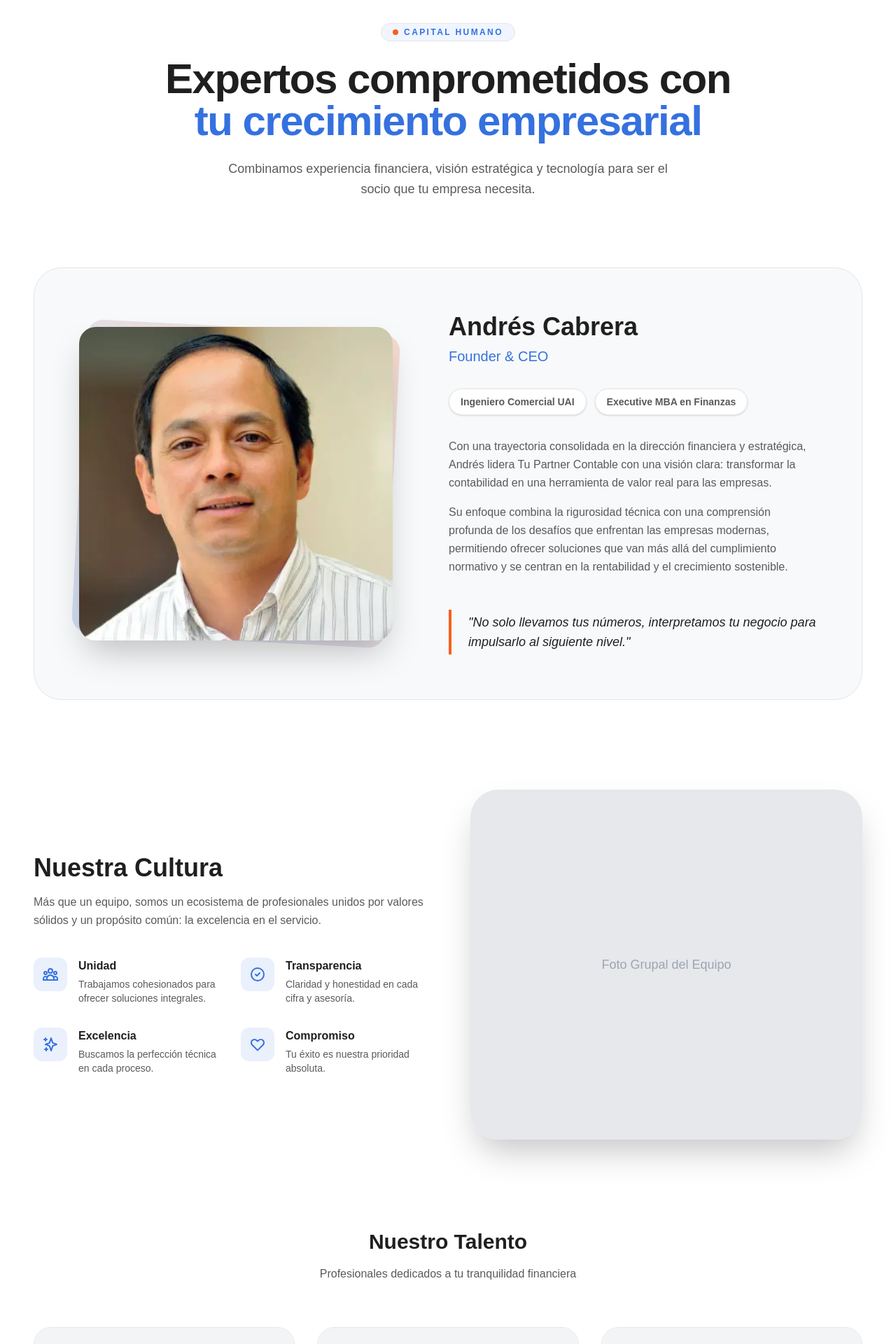
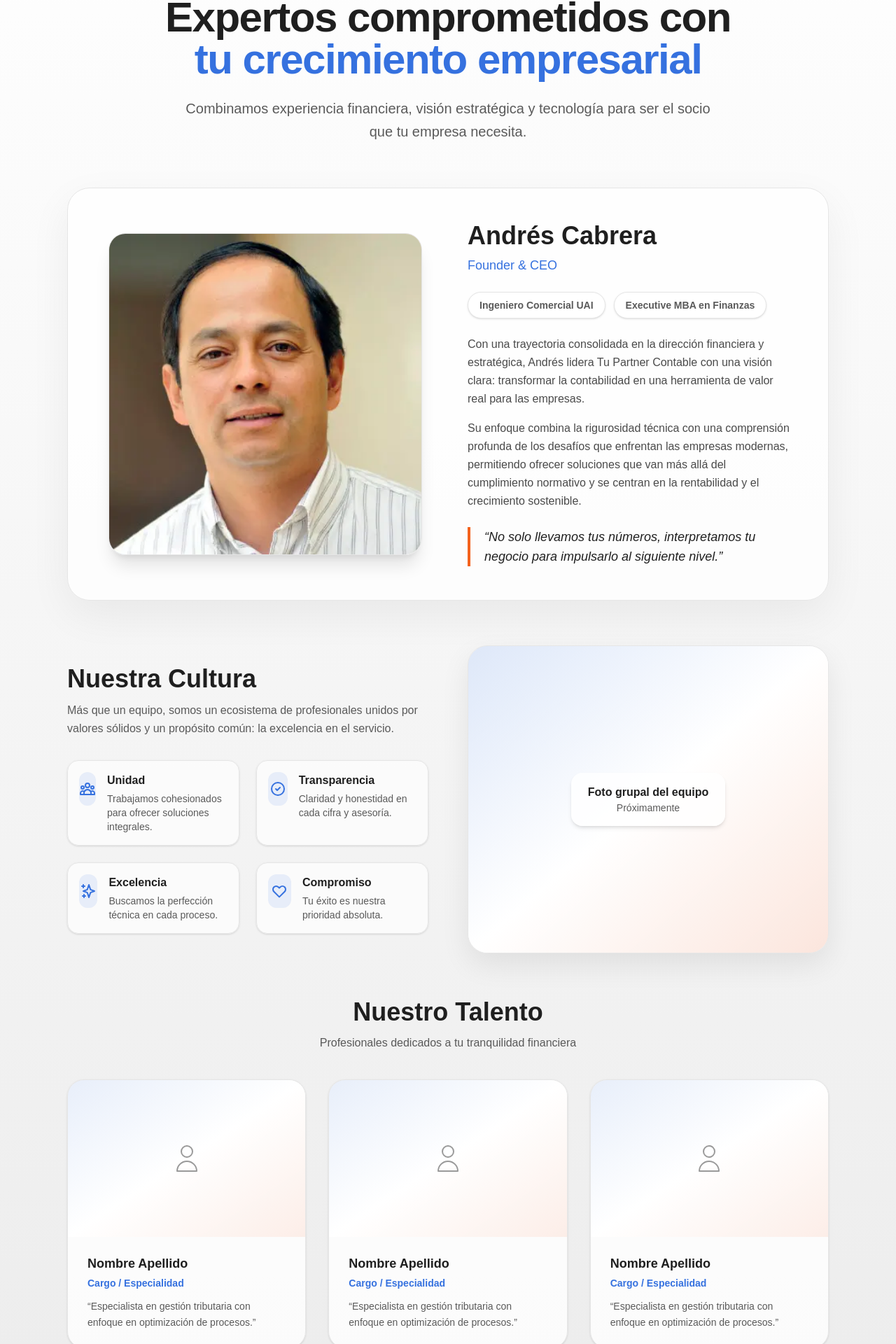
Before and after one commit to Dxeg0o/tupartnercontable, a Next.js app in the folder my-app/: page /nuestro-equipo in a window 1280 px wide. Shown: the part 224-2144 px from the top of the page at 70% size. Built offline with nearby package versions, Linux system fonts and the light colour scheme.

Commit message:
Refine team page layout and navigation

```diff
--- a/my-app/src/app/navigation.data.ts
+++ b/my-app/src/app/navigation.data.ts
@@ -1,5 +1,6 @@
 export const landingNavigation = [
-  { label: "Asesoría Contable", href: "asesoria-contable" },
-  { label: "Asesoría Tributaria", href: "asesoria-tributaria" },
-  { label: "Asesoría en Recursos Humanos", href: "asesoria-recursos-humanos" },
+  { label: "Asesoría Contable", href: "/asesoria-contable" },
+  { label: "Asesoría Tributaria", href: "/asesoria-tributaria" },
+  { label: "Asesoría en Recursos Humanos", href: "/asesoria-recursos-humanos" },
+  { label: "Nuestro Equipo", href: "/nuestro-equipo" },
 ];
--- a/my-app/src/app/nuestro-equipo/page.tsx
+++ b/my-app/src/app/nuestro-equipo/page.tsx
@@ -10,55 +10,54 @@ export const metadata = {
 
 export default function NuestroEquipo() {
   return (
-    <div className="min-h-screen bg-white">
+    <div className="min-h-screen bg-[linear-gradient(180deg,#FFFFFF,#E6E6E6)]">
       <Navigation navigation={landingNavigation} />
 
-      <main className="pt-32 pb-20">
+      <main className="mx-auto flex min-h-screen max-w-6xl flex-col gap-16 px-6 pb-16 pt-10 lg:px-8">
         {/* Hero Section */}
-        <section className="container mx-auto px-6 lg:px-12 mb-24 text-center">
-          <div className="inline-flex items-center gap-2 rounded-full border border-[#E6E6E6] bg-[#6A9AFA1A] px-4 py-1 text-xs font-semibold uppercase tracking-[0.2em] text-[#3571DF] mb-6">
+        <section className="flex flex-col items-center gap-4 text-center lg:gap-6">
+          <div className="inline-flex items-center gap-2 rounded-full border border-[#E6E6E6] bg-[#6A9AFA1A] px-4 py-1 text-xs font-semibold uppercase tracking-[0.2em] text-[#3571DF]">
             <span className="h-2 w-2 rounded-full bg-[#F4621D]" />
             Capital Humano
           </div>
-          <h1 className="text-4xl lg:text-6xl font-bold tracking-tight text-[#1F1F1F] mb-6">
-            Expertos comprometidos con <br className="hidden lg:block" />
+          <h1 className="text-4xl font-bold tracking-tight text-[#1F1F1F] sm:text-5xl lg:text-6xl">
+            Expertos comprometidos con
+            <br className="hidden lg:block" />
             <span className="text-[#3571DF]">tu crecimiento empresarial</span>
           </h1>
-          <p className="max-w-2xl mx-auto text-lg text-[#5A5A5A] leading-relaxed">
+          <p className="max-w-3xl text-lg leading-relaxed text-[#5A5A5A] lg:text-xl">
             Combinamos experiencia financiera, visión estratégica y tecnología para ser el socio que tu empresa necesita.
           </p>
         </section>
 
         {/* CEO Profile Section */}
-        <section className="container mx-auto px-6 lg:px-12 mb-32">
-          <div className="bg-[#F8F9FA] rounded-[2.5rem] p-8 lg:p-16 border border-[#E6E6E6]">
-            <div className="flex flex-col lg:flex-row items-center gap-12 lg:gap-20">
-              <div className="relative w-full lg:w-1/2 aspect-[3/4] lg:aspect-square max-w-md mx-auto lg:mx-0">
-                <div className="absolute inset-0 bg-gradient-to-tr from-[#3571DF] to-[#F4621D] rounded-3xl transform rotate-3 opacity-20"></div>
+        <section className="rounded-[2rem] border border-[#E6E6E6] bg-white/80 p-8 shadow-[0_20px_60px_rgba(0,0,0,0.06)] lg:p-12">
+          <div className="grid items-center gap-10 lg:grid-cols-2 lg:gap-14">
+            <div className="relative mx-auto h-[380px] w-full max-w-md overflow-hidden rounded-3xl border border-[#E6E6E6] bg-gradient-to-tr from-[#3571DF]/15 via-white to-[#F4621D]/15 shadow-xl lg:h-[460px]">
               <Image
                 src="/andres-cabrera.webp"
                 alt="Andrés Cabrera - CEO Tu Partner Contable"
                 fill
-                  className="object-cover rounded-3xl shadow-2xl"
+                className="object-cover"
                 priority
               />
             </div>
-              <div className="w-full lg:w-1/2 space-y-8">
-                <div>
-                  <h2 className="text-3xl lg:text-4xl font-bold text-[#1F1F1F] mb-2">Andrés Cabrera</h2>
-                  <p className="text-xl text-[#3571DF] font-medium">Founder & CEO</p>
+            <div className="space-y-6">
+              <div className="space-y-2">
+                <h2 className="text-3xl font-bold text-[#1F1F1F] lg:text-4xl">Andrés Cabrera</h2>
+                <p className="text-lg font-medium text-[#3571DF]">Founder & CEO</p>
               </div>
 
               <div className="flex flex-wrap gap-3">
-                  <span className="px-4 py-2 bg-white border border-[#E6E6E6] rounded-full text-sm font-semibold text-[#5A5A5A] shadow-sm">
+                <span className="rounded-full border border-[#E6E6E6] bg-white px-4 py-2 text-sm font-semibold text-[#5A5A5A] shadow-sm">
                   Ingeniero Comercial UAI
                 </span>
-                  <span className="px-4 py-2 bg-white border border-[#E6E6E6] rounded-full text-sm font-semibold text-[#5A5A5A] shadow-sm">
+                <span className="rounded-full border border-[#E6E6E6] bg-white px-4 py-2 text-sm font-semibold text-[#5A5A5A] shadow-sm">
                   Executive MBA en Finanzas
                 </span>
               </div>
 
-                <div className="space-y-4 text-[#5A5A5A] leading-relaxed">
+              <div className="space-y-4 text-[#4A4A4A] leading-relaxed">
                 <p>
                   Con una trayectoria consolidada en la dirección financiera y estratégica, Andrés lidera Tu Partner Contable con una visión clara: transformar la contabilidad en una herramienta de valor real para las empresas.
                 </p>
@@ -67,112 +66,115 @@ export default function NuestroEquipo() {
                 </p>
               </div>
 
-                <div className="pt-4">
-                  <div className="inline-block border-l-4 border-[#F4621D] pl-6 py-1">
-                    <p className="text-lg italic text-[#1F1F1F] font-medium">
-                      "No solo llevamos tus números, interpretamos tu negocio para impulsarlo al siguiente nivel."
+              <div className="inline-block border-l-4 border-[#F4621D] pl-5">
+                <p className="text-lg font-medium italic text-[#1F1F1F]">
+                  &ldquo;No solo llevamos tus números, interpretamos tu negocio para impulsarlo al siguiente nivel.&rdquo;
                 </p>
-                  </div>
-                </div>
               </div>
             </div>
           </div>
         </section>
 
         {/* Culture & Values Section */}
-        <section className="container mx-auto px-6 lg:px-12 mb-32">
-          <div className="grid lg:grid-cols-2 gap-16 items-center">
-            <div className="order-2 lg:order-1 space-y-10">
-              <div className="space-y-4">
-                <h2 className="text-3xl lg:text-4xl font-bold text-[#1F1F1F]">Nuestra Cultura</h2>
-                <p className="text-[#5A5A5A] leading-relaxed">
+        <section className="grid items-center gap-12 lg:grid-cols-2 lg:gap-14">
+          <div className="space-y-8">
+            <div className="space-y-3">
+              <h2 className="text-3xl font-bold text-[#1F1F1F] lg:text-4xl">Nuestra Cultura</h2>
+              <p className="leading-relaxed text-[#5A5A5A]">
                 Más que un equipo, somos un ecosistema de profesionales unidos por valores sólidos y un propósito común: la excelencia en el servicio.
               </p>
             </div>
 
-              <div className="grid sm:grid-cols-2 gap-8">
+            <div className="grid gap-6 sm:grid-cols-2">
               {[
                 {
                   title: "Unidad",
                   desc: "Trabajamos cohesionados para ofrecer soluciones integrales.",
                   icon: (
-                      <svg className="w-6 h-6" fill="none" viewBox="0 0 24 24" stroke="currentColor">
+                    <svg className="h-6 w-6" fill="none" viewBox="0 0 24 24" stroke="currentColor">
                       <path strokeLinecap="round" strokeLinejoin="round" strokeWidth={2} d="M17 20h5v-2a3 3 0 00-5.356-1.857M17 20H7m10 0v-2c0-.656-.126-1.283-.356-1.857M7 20H2v-2a3 3 0 015.356-1.857M7 20v-2c0-.656.126-1.283.356-1.857m0 0a5.002 5.002 0 019.288 0M15 7a3 3 0 11-6 0 3 3 0 016 0zm6 3a2 2 0 11-4 0 2 2 0 014 0zM7 10a2 2 0 11-4 0 2 2 0 014 0z" />
                     </svg>
-                    )
+                  ),
                 },
                 {
                   title: "Transparencia",
                   desc: "Claridad y honestidad en cada cifra y asesoría.",
                   icon: (
-                      <svg className="w-6 h-6" fill="none" viewBox="0 0 24 24" stroke="currentColor">
+                    <svg className="h-6 w-6" fill="none" viewBox="0 0 24 24" stroke="currentColor">
                       <path strokeLinecap="round" strokeLinejoin="round" strokeWidth={2} d="M9 12l2 2 4-4m6 2a9 9 0 11-18 0 9 9 0 0118 0z" />
                     </svg>
-                    )
+                  ),
                 },
                 {
                   title: "Excelencia",
                   desc: "Buscamos la perfección técnica en cada proceso.",
                   icon: (
-                      <svg className="w-6 h-6" fill="none" viewBox="0 0 24 24" stroke="currentColor">
+                    <svg className="h-6 w-6" fill="none" viewBox="0 0 24 24" stroke="currentColor">
                       <path strokeLinecap="round" strokeLinejoin="round" strokeWidth={2} d="M5 3v4M3 5h4M6 17v4m-2-2h4m5-16l2.286 6.857L21 12l-5.714 2.143L13 21l-2.286-6.857L5 12l5.714-2.143L13 3z" />
                     </svg>
-                    )
+                  ),
                 },
                 {
                   title: "Compromiso",
                   desc: "Tu éxito es nuestra prioridad absoluta.",
                   icon: (
-                      <svg className="w-6 h-6" fill="none" viewBox="0 0 24 24" stroke="currentColor">
+                    <svg className="h-6 w-6" fill="none" viewBox="0 0 24 24" stroke="currentColor">
                       <path strokeLinecap="round" strokeLinejoin="round" strokeWidth={2} d="M4.318 6.318a4.5 4.5 0 000 6.364L12 20.364l7.682-7.682a4.5 4.5 0 00-6.364-6.364L12 7.636l-1.318-1.318a4.5 4.5 0 00-6.364 0z" />
                     </svg>
-                    )
-                  }
+                  ),
+                },
               ].map((value, idx) => (
-                  <div key={idx} className="flex gap-4">
-                    <div className="flex-shrink-0 w-12 h-12 rounded-xl bg-[#3571DF]/10 flex items-center justify-center text-[#3571DF]">
+                <div key={idx} className="flex gap-4 rounded-2xl border border-[#E6E6E6] bg-white/70 p-4 shadow-sm">
+                  <div className="flex h-12 w-12 items-center justify-center rounded-xl bg-[#3571DF]/10 text-[#3571DF]">
                     {value.icon}
                   </div>
                   <div>
-                      <h3 className="font-bold text-[#1F1F1F] mb-1">{value.title}</h3>
+                    <h3 className="mb-1 font-bold text-[#1F1F1F]">{value.title}</h3>
                     <p className="text-sm text-[#5A5A5A]">{value.desc}</p>
                   </div>
                 </div>
               ))}
             </div>
           </div>
-            <div className="order-1 lg:order-2 relative h-[500px] rounded-[2.5rem] overflow-hidden shadow-2xl">
-              <div className="absolute inset-0 bg-gray-200 animate-pulse flex items-center justify-center text-gray-400">
-                <span className="text-lg font-medium">Foto Grupal del Equipo</span>
+          <div className="relative h-[360px] overflow-hidden rounded-[1.75rem] border border-[#E6E6E6] bg-white/70 shadow-[0_16px_40px_rgba(0,0,0,0.08)] lg:h-[440px]">
+            <div className="absolute inset-0 bg-gradient-to-br from-[#3571DF]/15 via-white to-[#F4621D]/15" />
+            <div className="relative flex h-full items-center justify-center text-center text-[#5A5A5A]">
+              <div className="rounded-2xl bg-white/80 px-6 py-4 shadow-md">
+                <span className="text-base font-semibold text-[#1F1F1F]">Foto grupal del equipo</span>
+                <p className="text-sm text-[#5A5A5A]">Próximamente</p>
               </div>
-              {/* Placeholder for Group Photo - Replace with actual image when available */}
+            </div>
             {/* <Image src="/team-group.jpg" alt="Equipo Tu Partner Contable" fill className="object-cover" /> */}
-            </div>
           </div>
         </section>
 
         {/* Team Grid Section */}
-        <section className="container mx-auto px-6 lg:px-12">
-          <div className="text-center mb-16">
-            <h2 className="text-3xl font-bold text-[#1F1F1F] mb-4">Nuestro Talento</h2>
+        <section className="space-y-10">
+          <div className="text-center space-y-3">
+            <h2 className="text-3xl font-bold text-[#1F1F1F] lg:text-4xl">Nuestro Talento</h2>
             <p className="text-[#5A5A5A]">Profesionales dedicados a tu tranquilidad financiera</p>
           </div>
 
-          <div className="grid md:grid-cols-2 lg:grid-cols-3 gap-8">
+          <div className="grid gap-8 md:grid-cols-2 lg:grid-cols-3">
             {[1, 2, 3, 4, 5, 6].map((item) => (
-              <div key={item} className="group bg-white rounded-3xl border border-[#E6E6E6] overflow-hidden hover:shadow-xl transition-all duration-300 hover:-translate-y-1">
-                <div className="h-64 bg-gray-100 relative overflow-hidden">
-                  <div className="absolute inset-0 flex items-center justify-center text-gray-400">
-                    <svg className="w-12 h-12 opacity-50" fill="none" viewBox="0 0 24 24" stroke="currentColor">
+              <div
+                key={item}
+                className="group overflow-hidden rounded-3xl border border-[#E6E6E6] bg-white/80 shadow-sm transition-all duration-300 hover:-translate-y-1 hover:shadow-xl"
+              >
+                <div className="relative h-56 bg-gradient-to-br from-[#3571DF]/10 via-white to-[#F4621D]/10">
+                  <div className="absolute inset-0 flex items-center justify-center text-[#9A9A9A]">
+                    <svg className="h-12 w-12" fill="none" viewBox="0 0 24 24" stroke="currentColor">
                       <path strokeLinecap="round" strokeLinejoin="round" strokeWidth={1} d="M16 7a4 4 0 11-8 0 4 4 0 018 0zM12 14a7 7 0 00-7 7h14a7 7 0 00-7-7z" />
                     </svg>
                   </div>
                 </div>
-                <div className="p-8">
-                  <h3 className="text-xl font-bold text-[#1F1F1F] mb-1">Nombre Apellido</h3>
-                  <p className="text-[#3571DF] font-medium text-sm mb-4">Cargo / Especialidad</p>
-                  <p className="text-[#5A5A5A] text-sm leading-relaxed">
-                    "Especialista en gestión tributaria con enfoque en optimización de procesos."
+                <div className="space-y-3 px-7 py-6">
+                  <div className="space-y-1">
+                    <h3 className="text-lg font-bold text-[#1F1F1F]">Nombre Apellido</h3>
+                    <p className="text-sm font-semibold text-[#3571DF]">Cargo / Especialidad</p>
+                  </div>
+                  <p className="text-sm leading-relaxed text-[#5A5A5A]">
+                    &ldquo;Especialista en gestión tributaria con enfoque en optimización de procesos.&rdquo;
                   </p>
                 </div>
               </div>
```
Lines whose indentation alone changed are shown as unchanged.
